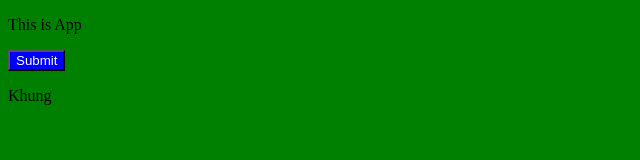
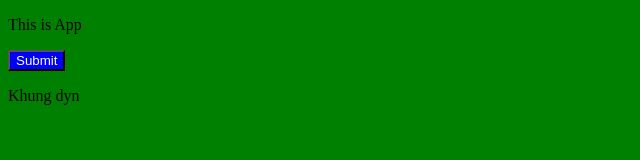
Before and after one commit to ngocvinhdn99/git-tutorial-holetex, a plain HTML site: page index.html in a window 1280 px wide. Shown: the full height of the page, 0-640 px from the left. Drawn offline with Linux system fonts and the light colour scheme.

Commit message:
Update index.html

```diff
--- a/index.html
+++ b/index.html
@@ -11,6 +11,6 @@
 <body>
     <p>This is App</p>
     <button>Submit</button>
-    <p>Khung</p>
+    <p>Khung dyn</p>
 </body>
 </html>
```
